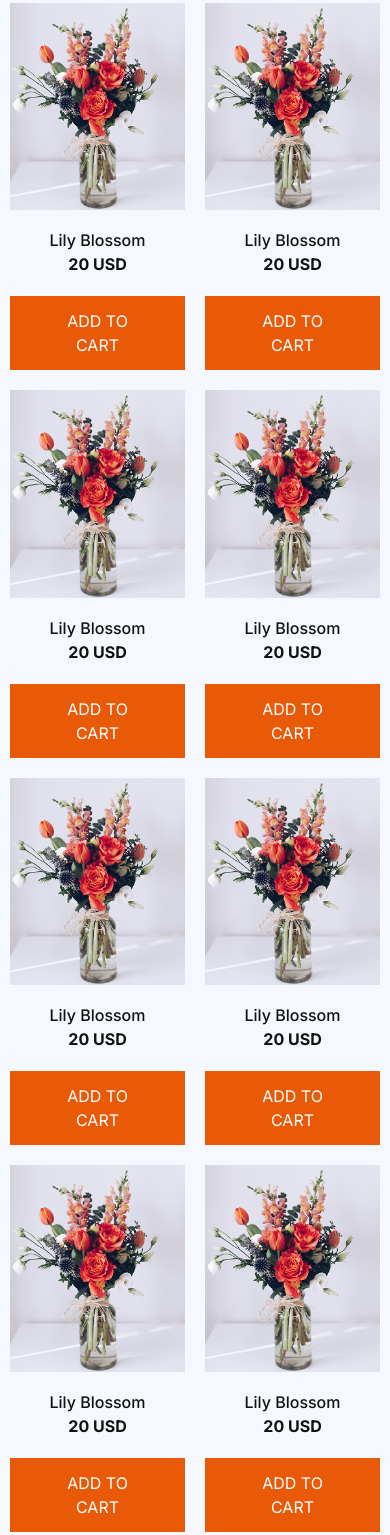
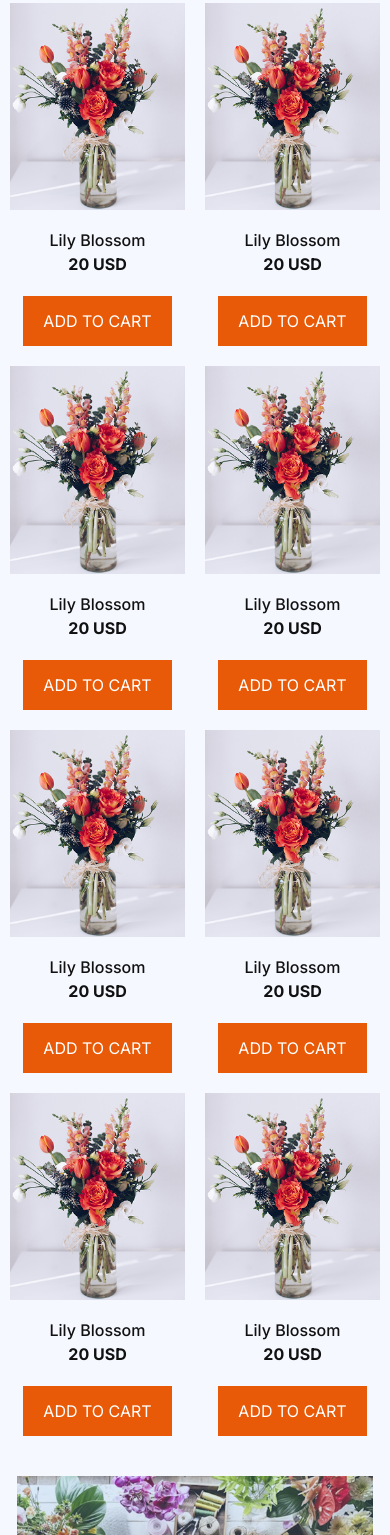
Before and after one commit to Israt-Jahan-Asma/assign-2, a plain HTML site: page index.html in a window 390 px wide. Shown: the part 767-2302 px from the top of the page. Drawn offline with nearby package versions, Linux system fonts and the light colour scheme.

Commit message:
animation added to the badge img

```diff
--- a/index.html
+++ b/index.html
@@ -56,49 +56,49 @@
             <img src="assets/sample-flower-image.png" alt="">
             <h4 class="font-medium mt-8 max-md:mt-4">Lily Blossom</h4>
             <h5 class="font-bold ">20 USD</h5>
-            <button class="text-white bg-[#E95A08] text-[16px] px-[80px] py-[13px] mt-5 max-md:px-[40px]">ADD TO CART </button>
+            <button class="text-white bg-[#E95A08] text-[16px] px-[80px] py-[13px] mt-5 max-md:px-[40px] max-sm:px-[20px]">ADD TO CART </button>
         </div>
         <div>
             <img src="assets/sample-flower-image.png" alt="">
             <h4 class="font-medium  mt-8 max-md:mt-4"> Lily Blossom</h4>
             <h5 class="font-bold ">20 USD</h5>
-            <button class="text-white bg-[#E95A08] text-[16px] px-[80px] py-[13px] mt-5  max-md:px-[40px]">ADD TO CART </button>
+            <button class="text-white bg-[#E95A08] text-[16px] px-[80px] py-[13px] mt-5  max-md:px-[40px] max-sm:px-[20px]">ADD TO CART </button>
         </div>
         <div>
             <img src="assets/sample-flower-image.png" alt="">
             <h4 class="font-medium mt-8 max-md:mt-4">Lily Blossom</h4>
             <h5 class="font-bold ">20 USD</h5>
-            <button class="text-white bg-[#E95A08] text-[16px] px-[80px] py-[13px] mt-5  max-md:px-[40px]">ADD TO CART </button>
+            <button class="text-white bg-[#E95A08] text-[16px] px-[80px] py-[13px] mt-5  max-md:px-[40px] max-sm:px-[20px]">ADD TO CART </button>
         </div>
         <div>
             <img src="assets/sample-flower-image.png" alt="">
             <h4 class="font-medium mt-8 max-md:mt-4">Lily Blossom</h4>
             <h5 class="font-bold ">20 USD</h5>
-            <button class="text-white bg-[#E95A08] text-[16px] px-[80px] py-[13px] mt-5  max-md:px-[40px]">ADD TO CART </button>
+            <button class="text-white bg-[#E95A08] text-[16px] px-[80px] py-[13px] mt-5  max-md:px-[40px] max-sm:px-[20px]">ADD TO CART </button>
         </div>
         <div>
             <img src="assets/sample-flower-image.png" alt="">
             <h4 class="font-medium mt-8 max-md:mt-4">Lily Blossom</h4>
             <h5 class="font-bold ">20 USD</h5>
-            <button class="text-white bg-[#E95A08] text-[16px] px-[80px] py-[13px] mt-5  max-md:px-[40px]">ADD TO CART </button>
+            <button class="text-white bg-[#E95A08] text-[16px] px-[80px] py-[13px] mt-5  max-md:px-[40px] max-sm:px-[20px]">ADD TO CART </button>
         </div>
         <div>
             <img src="assets/sample-flower-image.png" alt="">
             <h4 class="font-medium mt-8 max-md:mt-4">Lily Blossom</h4>
             <h5 class="font-bold ">20 USD</h5>
-            <button class="text-white bg-[#E95A08] text-[16px] px-[80px] py-[13px] mt-5  max-md:px-[40px]">ADD TO CART </button>
+            <button class="text-white bg-[#E95A08] text-[16px] px-[80px] py-[13px] mt-5  max-md:px-[40px] max-sm:px-[20px]">ADD TO CART </button>
         </div>
         <div>
             <img src="assets/sample-flower-image.png" alt="">
             <h4 class="font-medium  mt-8 max-md:mt-4">Lily Blossom</h4>
             <h5 class="font-bold ">20 USD</h5>
-            <button class="text-white bg-[#E95A08] text-[16px] px-[80px] py-[13px] mt-5  max-md:px-[40px]">ADD TO CART </button>
+            <button class="text-white bg-[#E95A08] text-[16px] px-[80px] py-[13px] mt-5  max-md:px-[40px] max-sm:px-[20px]">ADD TO CART </button>
         </div>
         <div>
             <img src="assets/sample-flower-image.png" alt="">
             <h4 class="font-medium font-[Inter] mt-8 max-md:mt-4">Lily Blossom</h4>
             <h5 class="font-bold ">20 USD</h5>
-            <button class="text-white bg-[#E95A08] text-[16px] px-[80px] py-[13px] mt-5  max-md:px-[40px]">ADD TO CART </button>
+            <button class="text-white bg-[#E95A08] text-[16px] px-[80px] py-[13px] mt-5  max-md:px-[40px] max-sm:px-[20px]">ADD TO CART </button>
         </div>
     </div>
     </section>
@@ -108,8 +108,8 @@
   <section class=" max-w-[1140px] mx-auto">
     <div class=" flex gap-[60px] max-md:gap-[18px] items-center max-md:flex-col max-md:px-[17px]">
 
-    <div class="relative">
-        <img class="max-w-[286px] h-[286px] absolute bottom-[438px] left-[347px] max-md:hidden" src="assets/trusted-badge.png" alt="">
+    <div class="relative ">
+        <img class="max-w-[286px] h-[286px] absolute bottom-[438px] left-[347px] max-md:hidden  md:animate-spin spin-slow" src="assets/trusted-badge.png" alt="">
         <img class="max-w-[570px] min-h-[597px] max-md:w-full max-md:h-auto max-md:min-h-0" src="assets/flower-store.png" alt="">
     </div>
 
--- a/style.css
+++ b/style.css
@@ -0,0 +1,5 @@
+@media (min-width: 768px) {
+  .spin-slow {
+    animation-duration: 7s !important;
+  }
+}
```
